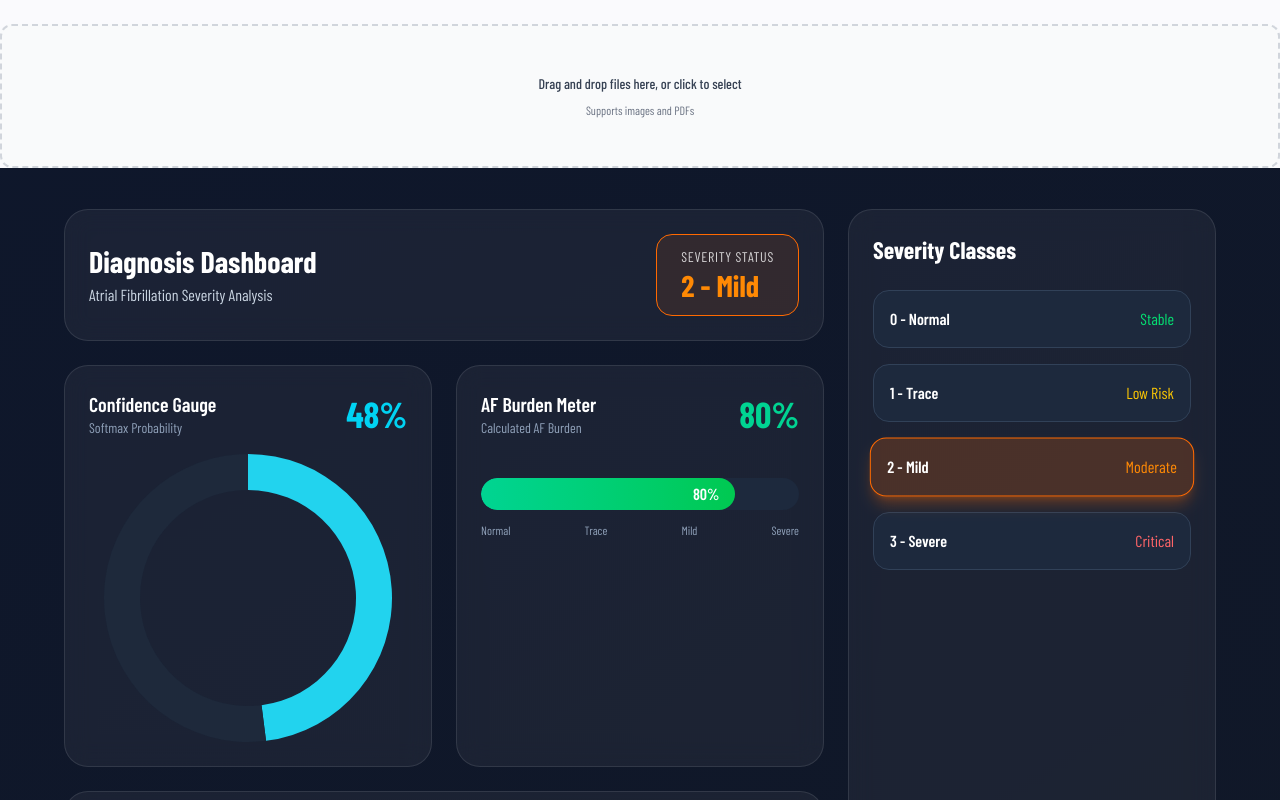
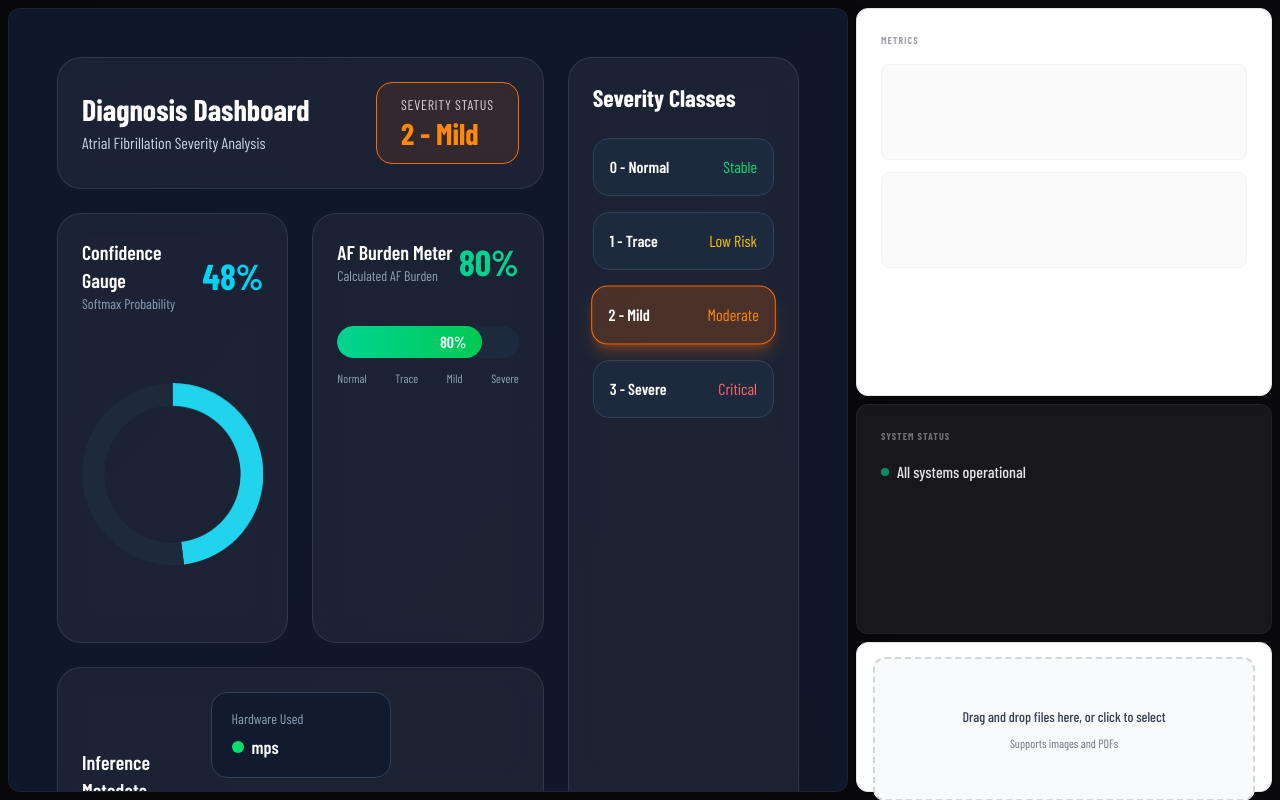
Before and after one commit to chro11os/ecg-v1, a React (Vite) app in the folder frontend/: page / in a window 1280 px wide. Shown: the top 800 px of the page. Built offline with nearby package versions, Linux system fonts and the light colour scheme; a web font is replaced by a local one.

Commit message:
layout shift

```diff
--- a/frontend/src/App.tsx
+++ b/frontend/src/App.tsx
@@ -1,12 +1,9 @@
-import DiagnosisDashboard from "./components/DiagnosisDashboard";
-import FileUploadArea from "./components/FileUploadArea";
+import BentoGrid from "./layout/BentoGrid";
 
 function App() {
   return (
-    <div className="">
-
-      <FileUploadArea />
-      <DiagnosisDashboard />
+    <div className="main">
+      <BentoGrid />
     </div>
   )
 }
--- a/frontend/src/layout/BentoGrid.tsx
+++ b/frontend/src/layout/BentoGrid.tsx
@@ -1,34 +1,46 @@
 import React from 'react';
+import DiagnosisDashboard from '../components/DiagnosisDashboard';
+import FileUploadArea from '../components/FileUploadArea';
 
 const BentoGrid = () => {
   return (
-    <div className="grid grid-cols-1 md:grid-cols-4 grid-rows-3 gap-3 p-4 h-screen max-h-[800px]">
+    // 1. Set container to full viewport width/height and hide overflow
+    <div className="h-screen w-screen bg-zinc-950 overflow-hidden p-2">
 
-      {/* 1. Large Main Feature (Top Left) */}
-      <div className="md:col-span-2 md:row-span-2 bg-zinc-100 rounded-2xl p-4">
-        {/* Component Goes Here */}
+      {/* 2. Grid takes up 100% of parent space with no max-width */}
+      <div className="grid grid-cols-1 md:grid-cols-3 grid-rows-10 gap-2 h-full w-full">
+
+        {/* 1. Primary Dashboard Section (Left 2/3) */}
+        <div className="md:col-span-2 md:row-span-10 bg-[#0f172a] rounded-xl border border-white/5 overflow-hidden shadow-2xl flex flex-col">
+          <div className="flex-1 overflow-auto p-4">
+            <DiagnosisDashboard />
+          </div>
         </div>
 
-      {/* 2. Top Right Small */}
-      <div className="bg-zinc-100 rounded-2xl p-4">
-        {/* Component Goes Here */}
+        {/* 2. Top Right - Metrics (1/3 width, 50% height) */}
+        <div className="md:col-span-1 md:row-span-5 bg-white rounded-xl border border-zinc-200 shadow-sm p-6">
+          <h3 className="text-zinc-400 text-[10px] font-bold uppercase tracking-widest">Metrics</h3>
+          <div className="mt-4 flex flex-col gap-3">
+            <div className="w-full h-24 bg-zinc-50 rounded-lg border border-zinc-100" />
+            <div className="w-full h-24 bg-zinc-50 rounded-lg border border-zinc-100" />
+          </div>
         </div>
 
-      {/* 3. Middle Right Small */}
-      <div className="bg-zinc-100 rounded-2xl p-4">
-        {/* Component Goes Here */}
+        {/* 3. Middle Right - System Status (1/3 width, 30% height) */}
+        <div className="md:col-span-1 md:row-span-3 bg-[#18181b] rounded-xl shadow-inner p-6 flex flex-col border border-white/5">
+          <h3 className="text-zinc-500 text-[10px] font-bold uppercase tracking-widest">System Status</h3>
+          <div className="flex items-center gap-2 mt-4">
+            <div className="w-2 h-2 bg-emerald-500 rounded-full animate-pulse" />
+            <p className="text-zinc-200 font-medium">All systems operational</p>
+          </div>
         </div>
 
-      {/* 4. Bottom Row Wide */}
-      <div className="md:col-span-3 bg-zinc-100 rounded-2xl p-4">
-        {/* Component Goes Here */}
+        {/* 4. Bottom Right Sliver - File Actions (1/3 width, 20% height) */}
+        <div className="md:col-span-1 md:row-span-2 bg-white rounded-xl border border-zinc-200 shadow-sm p-4 flex flex-col justify-center">
+          <FileUploadArea />
         </div>
 
-      {/* 5. Bottom Right Tall */}
-      <div className="bg-zinc-100 rounded-2xl p-4">
-        {/* Component Goes Here */}
       </div>
-
     </div>
   );
 };
```
Lines whose indentation alone changed are shown as unchanged.
